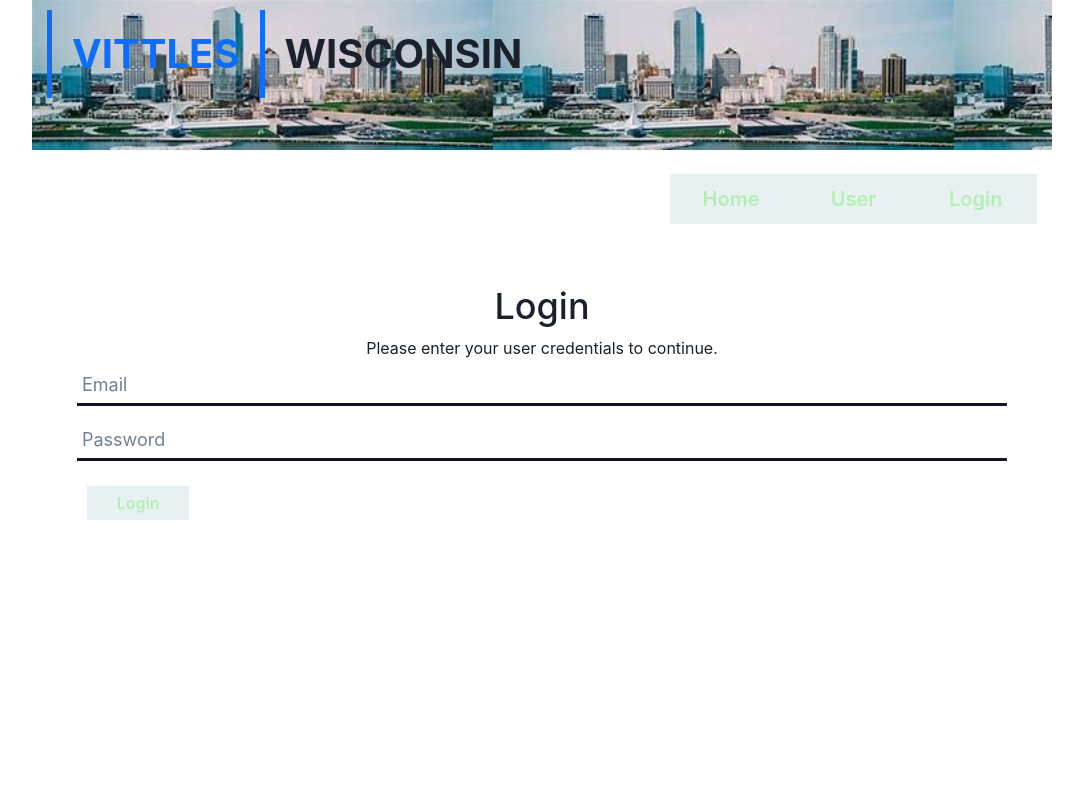
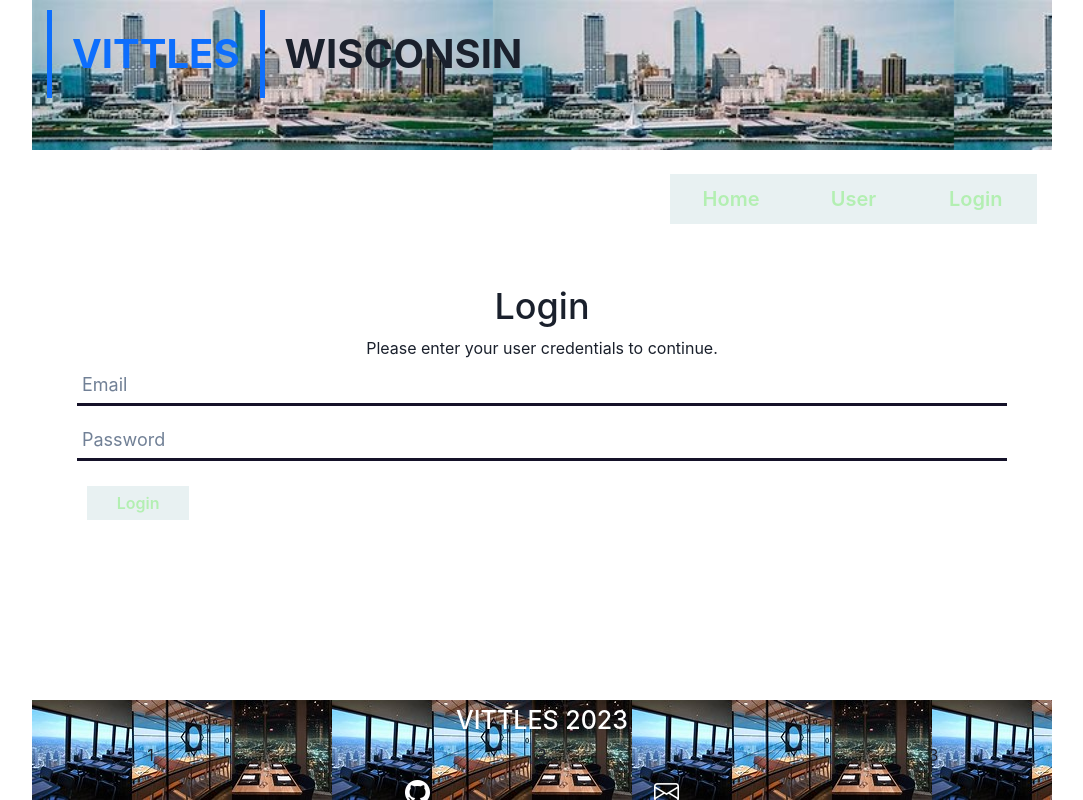
Before and after one commit to kevinkraiss/mern-project-03, a React (Create React App) app in the folder client/: page / in a window 1280 px wide. Shown: the whole page, without its empty margins (98-1181 px from the left). Built offline with nearby package versions, Linux system fonts and the light colour scheme.

Commit message:
updates footer styles

```diff
--- a/client/src/App.js
+++ b/client/src/App.js
@@ -46,7 +46,7 @@ function App() {
     <ChakraProvider>
 
       <ApolloProvider client={client}>
-
+      <div className="body">
         <Header />
         <Container>
         <Nav
@@ -62,7 +62,8 @@ function App() {
             ></Page>
         </main>
           </Container>
-        {/* <Footer /> */}
+        <Footer />
+        </div>
       </ApolloProvider>
 
     </ChakraProvider>
--- a/client/src/components/footer.js
+++ b/client/src/components/footer.js
@@ -7,7 +7,7 @@ function Footer(props) {
 
 
 
-<div className="container fixed-bottom text-center" style={{backgroundImage: `url(${footerImage})`,height:"100px"}}>
+<div className="container fixed-bottom text-center" style={{ display: 'flex', position: 'fixed', padding: 0,  backgroundImage: `url(${footerImage})`,height:"100px"}}>
 
 
   <div className="row">
@@ -30,7 +30,7 @@ function Footer(props) {
   <div className="col" style={{
       display:"flex",
       justifyContent:"space-around",
-      paddingBottom:'10px'
+      // paddingBottom:'10px'
     }}>
     <a
       className="nav-link"
@@ -40,7 +40,7 @@ function Footer(props) {
       style={{
         color:'white',
         fontSize:'25px',
-        paddingBottom:'100px'
+        // paddingBottom:'100px'
     }}></i>
      </a>
 
@@ -52,7 +52,7 @@ function Footer(props) {
           style={{
             color:'white',
             fontSize:'25px',
-            paddingBottom:'100px'
+            // paddingBottom:'100px'
       }} ></i>
       </a>
     </div>
--- a/client/src/index.css
+++ b/client/src/index.css
@@ -5,6 +5,8 @@ body {
     sans-serif;
   -webkit-font-smoothing: antialiased;
   -moz-osx-font-smoothing: grayscale;
+  /* background-color: blue !important; */
+  height: 100vh;
 }
 
 code {
```
